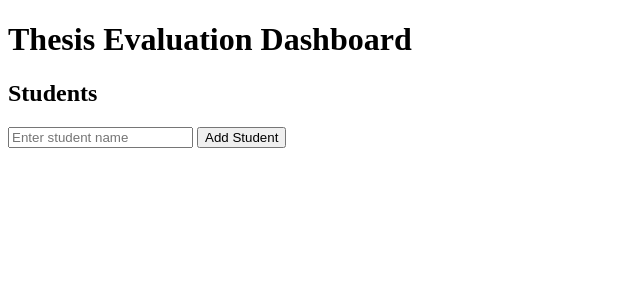
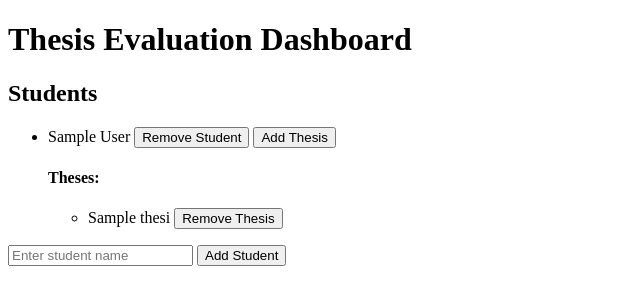
Before and after one commit to Yusuf1501/studi-dashboard-flask, a Flask app: page / in a window 1280 px wide. Shown: the top 305 px of the page, without its empty margins (0-640 px from the left). Run offline with Flask 3, Linux system fonts and the light colour scheme; tables that the repository leaves empty hold one stand-in row (values such as "Sample post").

Commit message:
Daten sollten persistent gespeichert werden
Frage: Beim neustarten des Servers verschwinden alle Einträge. Gibt es eine professionelle Möglichkeit Daten zu persistieren?
# ChatGpt gab eine Liste von möglichkeiten an.
Frage: Die 2.te Variante hört sich sehr gut an. Wie müsste ich meinen Code anpassen, um SQLAlchemy und MySQL zu verwenden?
# Beim ausführen gab es einen Fehler.
Frage: Ich bekomme ein 'Working outside of application context'. Wie kann ich diesen Fehler beheben?
# Dann haben wir eine mysql datenbank mit benutzer einrichten wollen
Frage: wie kann ich in mysql einen neuen benutzer erstellen und eine datenbank für diesen freigeben?

```diff
--- a/app.py
+++ b/app.py
@@ -1,53 +1,58 @@
 from flask import Flask, render_template, request, redirect, url_for
+from flask_sqlalchemy import SQLAlchemy
 
 app = Flask(__name__)
+app.config['SQLALCHEMY_DATABASE_URI'] = 'mysql+mysqlconnector://user_version_2:pw_version_2@localhost/ba_version_2'  # Datenbankpfad
+db = SQLAlchemy(app)
 
-students = []
-theses = []
+class Student(db.Model):
+    id = db.Column(db.Integer, primary_key=True)
+    name = db.Column(db.String(100), nullable=False)
 
+class Thesis(db.Model):
+    id = db.Column(db.Integer, primary_key=True)
+    title = db.Column(db.String(200), nullable=False)
+    student_id = db.Column(db.Integer, db.ForeignKey('student.id'), nullable=False)
+    student = db.relationship('Student', backref=db.backref('theses', lazy=True))
+
+with app.app_context():
+    db.create_all()
 
 @app.route('/')
 def index():
-    return render_template('index.html', students=students, theses=theses)
-
+    students = Student.query.all()
+    return render_template('index.html', students=students)
 
 @app.route('/add_student', methods=['POST'])
 def add_student():
     student_name = request.form['name']
-    students.append({'name': student_name, 'theses': []})
+    new_student = Student(name=student_name)
+    db.session.add(new_student)
+    db.session.commit()
     return redirect(url_for('index'))
 
-
-@app.route('/remove_student/<student_name>')
-def remove_student(student_name):
-    for student in students:
-        if student['name'] == student_name:
-            students.remove(student)
-            break
+@app.route('/remove_student/<int:student_id>')
+def remove_student(student_id):
+    student = Student.query.get_or_404(student_id)
+    db.session.delete(student)
+    db.session.commit()
     return redirect(url_for('index'))
-
 
 @app.route('/add_thesis', methods=['POST'])
 def add_thesis():
     thesis_title = request.form['title']
-    student_name = request.form['student']
-
-    for student in students:
-        if student['name'] == student_name:
-            student['theses'].append(thesis_title)
-            break
-
+    student_id = int(request.form['student'])
+    new_thesis = Thesis(title=thesis_title, student_id=student_id)
+    db.session.add(new_thesis)
+    db.session.commit()
     return redirect(url_for('index'))
 
-
-@app.route('/remove_thesis/<student_name>/<thesis_title>')
-def remove_thesis(student_name, thesis_title):
-    for student in students:
-        if student['name'] == student_name:
-            student['theses'].remove(thesis_title)
-            break
+@app.route('/remove_thesis/<int:thesis_id>')
+def remove_thesis(thesis_id):
+    thesis = Thesis.query.get_or_404(thesis_id)
+    db.session.delete(thesis)
+    db.session.commit()
     return redirect(url_for('index'))
-
 
 if __name__ == '__main__':
     app.run(debug=True)
--- a/templates/index.html
+++ b/templates/index.html
@@ -10,24 +10,24 @@
     <ul>
         {% for student in students %}
             <li>
-                {{ student['name'] }}
-                <form action="/remove_student/{{ student['name'] }}" method="get" style="display:inline;">
+                {{ student.name }}
+                <form action="/remove_student/{{ student.id }}" method="get" style="display:inline;">
                     <input type="submit" value="Remove Student">
                 </form>
-                <button onclick="toggleThesisForm('{{ student['name'] }}')">Add Thesis</button>
-                <div id="{{ student['name'] }}-thesis-form" style="display:none;">
+                <button onclick="toggleThesisForm('{{ student.id }}')">Add Thesis</button>
+                <div id="{{ student.id }}-thesis-form" style="display:none;">
                     <form action="/add_thesis" method="post">
-                        <input type="hidden" name="student" value="{{ student['name'] }}">
+                        <input type="hidden" name="student" value="{{ student.id }}">
                         <input type="text" name="title" placeholder="Enter thesis title" required>
                         <input type="submit" value="Add Thesis">
                     </form>
                 </div>
                 <h4>Theses:</h4>
                 <ul>
-                    {% for thesis in student['theses'] %}
+                    {% for thesis in student.theses %}
                         <li>
-                            {{ thesis }}
-                            <form action="/remove_thesis/{{ student['name'] }}/{{ thesis }}" method="get" style="display:inline;">
+                            {{ thesis.title }}
+                            <form action="/remove_thesis/{{ thesis.id }}" method="get" style="display:inline;">
                                 <input type="submit" value="Remove Thesis">
                             </form>
                         </li>
@@ -43,8 +43,8 @@
     </form>
 
     <script>
-        function toggleThesisForm(studentName) {
-            const formId = studentName + "-thesis-form";
+        function toggleThesisForm(studentId) {
+            const formId = studentId + "-thesis-form";
             const formElement = document.getElementById(formId);
             formElement.style.display = formElement.style.display === "none" ? "block" : "none";
         }
```
